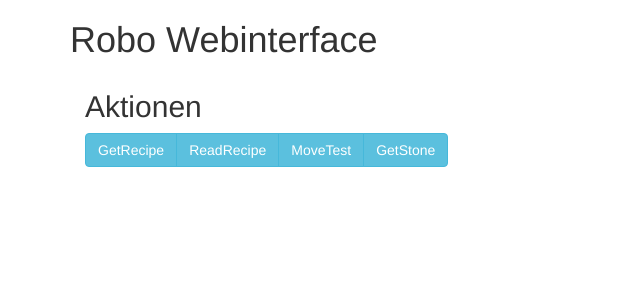
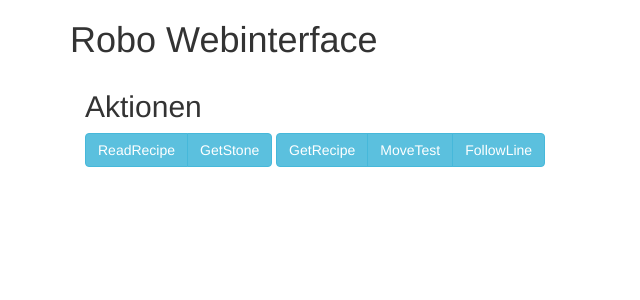
Before and after one commit to DanielEnglisch/EV3Scripts, a PHP site: page /index.php in a window 1280 px wide. Shown: the top 300 px of the page, without its empty margins (0-640 px from the left). Run offline with PHP 8.4, Linux system fonts and the light colour scheme.

Commit message:
qualimerkmale passed

```diff
--- a/web/index.php
+++ b/web/index.php
@@ -43,11 +43,13 @@
       <div class="container" id="actions">
         <h2>Aktionen</h2>
         <div class="btn-group" role="group" aria-label="...">
+          <a href="?act=readRecipe" class="btn btn-info" role="button">ReadRecipe</a>
+          <a href="?act=getStone" class="btn btn-info" role="button">GetStone</a>
+        </div>
+        <div class="btn-group" role="group" aria-label="...">
           <a href="?act=getRecipe" class="btn btn-info" role="button">GetRecipe</a>
-          <a href="?act=readRecipe" class="btn btn-info" role="button">ReadRecipe</a>
           <a href="?act=moveTest" class="btn btn-info" role="button">MoveTest</a>
-          <a href="?act=getStone" class="btn btn-info" role="button">GetStone</a>
-
+          <a href="?act=followLine" class="btn btn-info" role="button">FollowLine</a>
         </div>
       </div>
       <script src="js/jquery-3.2.1.min.js"></script>
@@ -81,6 +83,21 @@
               @ flush();
 
               $proc = popen('echo Cisco0| sudo php php/start_getStone.php', 'r');
+              while (!feof($proc))
+              {
+                  echo fread($proc, 4096);
+                  @ flush();
+              }
+              echo "Done!";
+              echo '</pre>';
+            }else if ($_GET['act'] == 'followLine'){
+              echo "<h2>Konsole</h2>";
+              while (@ ob_end_flush());
+              echo '<pre>';
+              echo "Script running followLine...\n";
+              @ flush();
+
+              $proc = popen('echo Cisco0| sudo php php/start_followLine.php', 'r');
               while (!feof($proc))
               {
                   echo fread($proc, 4096);
```
Also changed, not shown: 5 other files.
